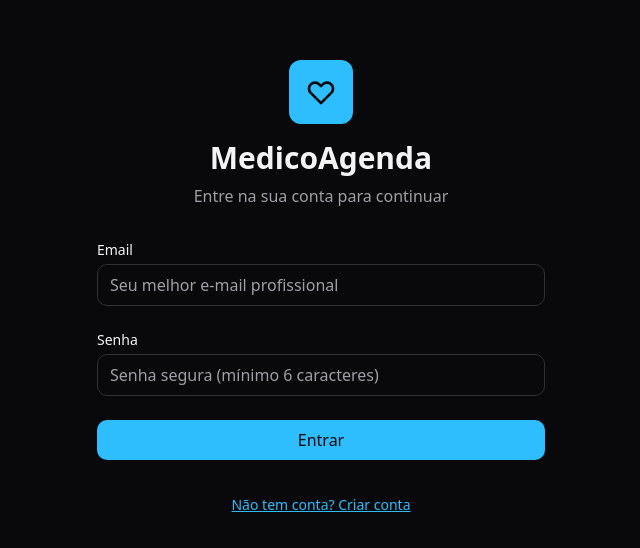
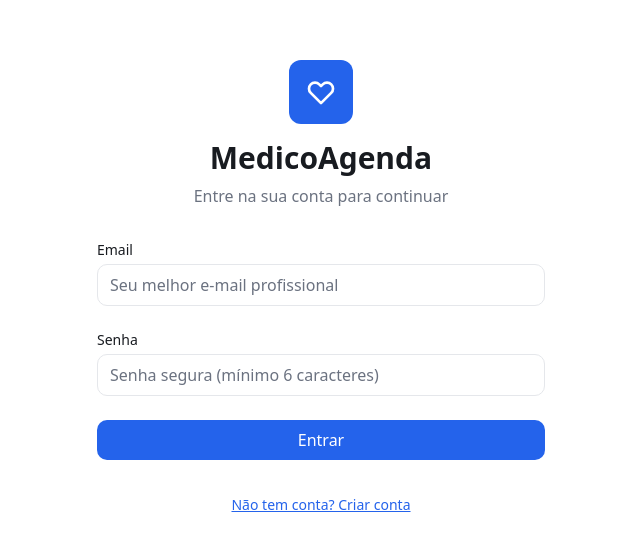
Before and after one commit to rodrigosguario/app_medico_2, a React (Vite) app: page / in a window 1280 px wide. Shown: the part 112-660 px from the top of the page, without its empty margins (319-959 px from the left). Built offline with nearby package versions, Linux system fonts and the light colour scheme; no server answers.

Commit message:
Revert layout changes

```diff
--- a/src/index.css
+++ b/src/index.css
@@ -2,209 +2,208 @@
 @tailwind components;
 @tailwind utilities;
 
-/* Modern Tech-Forward Design System
-All colors, gradients, fonts, etc should be defined here.
+/* Modern Professional Design System
+Clean, intelligent design focused on usability and elegance.
 All colors MUST be HSL for consistency.
 */
 
 @layer base {
   :root {
-    /* Base Colors - Modern Tech Palette */
-    --background: 240 10% 3.9%;
-    --foreground: 240 5% 96%;
+    /* Base Colors - Clean Professional Palette */
+    --background: 0 0% 100%;
+    --foreground: 222 13% 11%;
 
-    --card: 240 10% 3.9%;
-    --card-foreground: 240 5% 96%;
+    --card: 0 0% 100%;
+    --card-foreground: 222 13% 11%;
 
-    --popover: 240 5% 6%;
-    --popover-foreground: 240 5% 96%;
+    --popover: 0 0% 100%;
+    --popover-foreground: 222 13% 11%;
 
-    /* Primary - Vibrant Blue/Cyan Tech */
-    --primary: 199 100% 59%;
-    --primary-foreground: 240 10% 3.9%;
-    --primary-glow: 199 100% 69%;
-    --primary-dark: 199 100% 49%;
-    --primary-muted: 199 50% 25%;
+    /* Primary - Modern Blue */
+    --primary: 221 83% 53%;
+    --primary-foreground: 0 0% 100%;
+    --primary-light: 221 83% 95%;
+    --primary-dark: 221 83% 45%;
+    --primary-muted: 221 25% 25%;
 
-    /* Secondary - Electric Purple */
-    --secondary: 271 91% 65%;
-    --secondary-foreground: 240 10% 3.9%;
-    --secondary-glow: 271 91% 75%;
-    --secondary-dark: 271 91% 55%;
+    /* Secondary - Soft Purple */
+    --secondary: 262 52% 47%;
+    --secondary-foreground: 0 0% 100%;
+    --secondary-light: 262 52% 95%;
+    --secondary-dark: 262 52% 40%;
 
-    /* Accent - Neon Green */
-    --accent: 142 100% 65%;
-    --accent-foreground: 240 10% 3.9%;
-    --accent-glow: 142 100% 75%;
+    /* Accent - Fresh Green */
+    --accent: 142 69% 58%;
+    --accent-foreground: 0 0% 100%;
+    --accent-light: 142 69% 95%;
 
-    /* Muted - Subtle grays with tech feel */
-    --muted: 240 4% 16%;
-    --muted-foreground: 240 5% 64%;
+    /* Muted - Professional grays */
+    --muted: 220 13% 95%;
+    --muted-foreground: 220 9% 46%;
 
-    /* Destructive - Vibrant red-orange */
-    --destructive: 0 100% 65%;
-    --destructive-foreground: 240 10% 3.9%;
+    /* Destructive - Soft red */
+    --destructive: 0 65% 51%;
+    --destructive-foreground: 0 0% 100%;
 
-    /* Borders and inputs - Subtle with glow capability */
-    --border: 240 6% 20%;
-    --input: 240 6% 20%;
-    --ring: 199 100% 59%;
+    /* Borders and inputs */
+    --border: 220 13% 91%;
+    --input: 220 13% 91%;
+    --ring: 221 83% 53%;
 
     --radius: 0.75rem;
 
-    /* Tech Gradients */
-    --gradient-primary: linear-gradient(135deg, hsl(var(--primary)), hsl(var(--primary-glow)));
-    --gradient-secondary: linear-gradient(135deg, hsl(var(--secondary)), hsl(var(--secondary-glow)));
-    --gradient-accent: linear-gradient(135deg, hsl(var(--accent)), hsl(var(--accent-glow)));
-    --gradient-tech: linear-gradient(135deg, hsl(var(--primary)), hsl(var(--secondary)));
-    --gradient-dark: linear-gradient(135deg, hsl(var(--background)), hsl(240 6% 8%));
-    --gradient-card: linear-gradient(135deg, hsl(240 8% 6%), hsl(240 6% 8%));
+    /* Professional Gradients */
+    --gradient-primary: linear-gradient(135deg, hsl(var(--primary)), hsl(221 83% 60%));
+    --gradient-secondary: linear-gradient(135deg, hsl(var(--secondary)), hsl(262 52% 55%));
+    --gradient-accent: linear-gradient(135deg, hsl(var(--accent)), hsl(142 69% 65%));
+    --gradient-subtle: linear-gradient(135deg, hsl(var(--background)), hsl(220 13% 98%));
+    --gradient-card: linear-gradient(135deg, hsl(0 0% 100%), hsl(220 13% 98%));
 
-    /* Neon Shadows */
-    --shadow-primary: 0 0 40px hsl(var(--primary) / 0.3);
-    --shadow-secondary: 0 0 40px hsl(var(--secondary) / 0.3);
-    --shadow-accent: 0 0 40px hsl(var(--accent) / 0.3);
-    --shadow-glow: 0 0 60px hsl(var(--primary) / 0.4);
-    --shadow-card: 0 10px 30px -10px hsl(var(--background) / 0.8);
+    /* Elegant Shadows */
+    --shadow-sm: 0 1px 2px 0 hsl(0 0% 0% / 0.05);
+    --shadow-md: 0 4px 6px -1px hsl(0 0% 0% / 0.1), 0 2px 4px -2px hsl(0 0% 0% / 0.1);
+    --shadow-lg: 0 10px 15px -3px hsl(0 0% 0% / 0.1), 0 4px 6px -4px hsl(0 0% 0% / 0.1);
+    --shadow-xl: 0 20px 25px -5px hsl(0 0% 0% / 0.1), 0 8px 10px -6px hsl(0 0% 0% / 0.1);
+    --shadow-primary: 0 4px 14px 0 hsl(var(--primary) / 0.15);
+    --shadow-accent: 0 4px 14px 0 hsl(var(--accent) / 0.15);
 
-    /* Medical Theme - Tech Enhanced */
-    --medical: 199 100% 59%;
-    --medical-foreground: 240 10% 3.9%;
-    --medical-secondary: 194 100% 65%;
-    --medical-accent: 184 100% 70%;
+    /* Medical Theme - Professional */
+    --medical: 221 83% 53%;
+    --medical-foreground: 0 0% 100%;
+    --medical-light: 221 83% 95%;
 
-    /* Status Colors - Vibrant Tech */
-    --success: 142 100% 55%;
-    --success-foreground: 240 10% 3.9%;
-    --warning: 38 100% 60%;
-    --warning-foreground: 240 10% 3.9%;
-    --error: 0 100% 65%;
-    --error-foreground: 240 10% 3.9%;
+    /* Status Colors - Professional */
+    --success: 142 69% 58%;
+    --success-foreground: 0 0% 100%;
+    --success-light: 142 69% 95%;
+
+    --warning: 38 92% 50%;
+    --warning-foreground: 0 0% 100%;
+    --warning-light: 38 92% 95%;
+
+    --error: 0 65% 51%;
+    --error-foreground: 0 0% 100%;
+    --error-light: 0 65% 95%;
 
     /* Medical Event Types */
-    --plantao: 0 100% 65%;
-    --plantao-foreground: 240 10% 3.9%;
-    --consulta: 142 100% 55%;
-    --consulta-foreground: 240 10% 3.9%;
-    --procedimento: 271 91% 65%;
-    --procedimento-foreground: 240 10% 3.9%;
+    --plantao: 0 65% 51%;
+    --plantao-foreground: 0 0% 100%;
+    --consulta: 142 69% 58%;
+    --consulta-foreground: 0 0% 100%;
+    --procedimento: 262 52% 47%;
+    --procedimento-foreground: 0 0% 100%;
 
-    /* Sidebar - Dark tech theme */
-    --sidebar-background: 240 8% 4%;
-    --sidebar-foreground: 240 5% 90%;
-    --sidebar-primary: 199 100% 59%;
-    --sidebar-primary-foreground: 240 10% 3.9%;
-    --sidebar-accent: 240 6% 12%;
-    --sidebar-accent-foreground: 240 5% 90%;
-    --sidebar-border: 240 6% 15%;
-    --sidebar-ring: 199 100% 59%;
-
-    /* Animation Variables */
-    --transition-smooth: all 0.3s cubic-bezier(0.4, 0, 0.2, 1);
-    --transition-bounce: all 0.3s cubic-bezier(0.68, -0.55, 0.265, 1.55);
-    --animation-glow: glow 2s ease-in-out infinite alternate;
+    /* Sidebar - Clean theme */
+    --sidebar-background: 0 0% 98%;
+    --sidebar-foreground: 222 13% 11%;
+    --sidebar-primary: 221 83% 53%;
+    --sidebar-primary-foreground: 0 0% 100%;
+    --sidebar-accent: 220 13% 95%;
+    --sidebar-accent-foreground: 222 13% 11%;
+    --sidebar-border: 220 13% 91%;
+    --sidebar-ring: 221 83% 53%;
   }
 
-  .light {
-    /* Light mode - Clean tech aesthetic */
-    --background: 240 100% 99%;
-    --foreground: 240 10% 3.9%;
+  .dark {
+    /* Dark mode - Elegant and professional */
+    --background: 222 84% 5%;
+    --foreground: 210 40% 98%;
 
-    --card: 0 0% 100%;
-    --card-foreground: 240 10% 3.9%;
+    --card: 222 84% 5%;
+    --card-foreground: 210 40% 98%;
 
-    --popover: 0 0% 100%;
-    --popover-foreground: 240 10% 3.9%;
+    --popover: 222 84% 5%;
+    --popover-foreground: 210 40% 98%;
 
-    --primary: 199 89% 48%;
-    --primary-foreground: 0 0% 100%;
-    --primary-glow: 199 89% 58%;
+    --primary: 221 83% 60%;
+    --primary-foreground: 222 84% 5%;
+    --primary-light: 221 83% 15%;
 
-    --secondary: 271 81% 56%;
-    --secondary-foreground: 0 0% 100%;
-    --secondary-glow: 271 81% 66%;
+    --secondary: 262 52% 55%;
+    --secondary-foreground: 222 84% 5%;
+    --secondary-light: 262 52% 15%;
 
-    --muted: 240 5% 94%;
-    --muted-foreground: 240 4% 46%;
+    --accent: 142 69% 65%;
+    --accent-foreground: 222 84% 5%;
+    --accent-light: 142 69% 15%;
 
-    --border: 240 6% 90%;
-    --input: 240 6% 90%;
+    --muted: 217 33% 17%;
+    --muted-foreground: 215 20% 65%;
 
-    --gradient-card: linear-gradient(135deg, hsl(0 0% 100%), hsl(240 5% 98%));
+    --border: 217 33% 17%;
+    --input: 217 33% 17%;
+
+    --gradient-card: linear-gradient(135deg, hsl(222 84% 5%), hsl(217 33% 8%));
+    --gradient-subtle: linear-gradient(135deg, hsl(222 84% 5%), hsl(217 33% 7%));
+
+    --shadow-primary: 0 4px 14px 0 hsl(var(--primary) / 0.25);
+    --shadow-accent: 0 4px 14px 0 hsl(var(--accent) / 0.25);
+
+    --sidebar-background: 222 84% 4%;
+    --sidebar-foreground: 210 40% 98%;
+    --sidebar-primary: 221 83% 60%;
+    --sidebar-primary-foreground: 222 84% 5%;
+    --sidebar-accent: 217 33% 15%;
+    --sidebar-accent-foreground: 210 40% 98%;
+    --sidebar-border: 217 33% 17%;
   }
 }
 
-/* Advanced Keyframes for Tech Animations */
-@keyframes glow {
-  0% { box-shadow: 0 0 20px hsl(var(--primary) / 0.3); }
-  100% { box-shadow: 0 0 40px hsl(var(--primary) / 0.6), 0 0 60px hsl(var(--primary) / 0.3); }
+/* Subtle Professional Animations */
+@keyframes fade-in {
+  0% { opacity: 0; transform: translateY(8px); }
+  100% { opacity: 1; transform: translateY(0); }
 }
 
-@keyframes pulse-tech {
-  0%, 100% { opacity: 1; }
-  50% { opacity: 0.7; }
+@keyframes slide-up {
+  0% { transform: translateY(12px); opacity: 0; }
+  100% { transform: translateY(0); opacity: 1; }
 }
 
-@keyframes shimmer {
-  0% { transform: translateX(-100%); }
-  100% { transform: translateX(100%); }
+@keyframes scale-in {
+  0% { transform: scale(0.95); opacity: 0; }
+  100% { transform: scale(1); opacity: 1; }
 }
 
-@keyframes float {
-  0%, 100% { transform: translateY(0px); }
-  50% { transform: translateY(-10px); }
+@keyframes gentle-bounce {
+  0%, 100% { transform: translateY(0); }
+  50% { transform: translateY(-2px); }
 }
 
-/* Tech Component Styles */
+/* Professional Component Styles */
 @layer components {
-  .tech-card {
-    @apply bg-gradient-to-br from-card via-card/90 to-muted/30
-           border border-border/50 backdrop-blur-sm
+  .modern-card {
+    @apply bg-card border border-border/50 rounded-xl
+           shadow-sm hover:shadow-md
            transition-all duration-300
-           hover:shadow-lg hover:shadow-primary/10
-           hover:-translate-y-1 hover:border-primary/30;
+           hover:-translate-y-0.5 hover:border-primary/20;
   }
 
-  .tech-button {
-    @apply bg-gradient-to-r from-primary to-primary-glow
-           hover:from-primary-glow hover:to-primary
+  .modern-button {
+    @apply bg-gradient-to-r from-primary to-primary-dark
+           hover:from-primary-dark hover:to-primary
            text-primary-foreground font-medium
+           shadow-sm hover:shadow-primary
            transition-all duration-300
-           hover:shadow-lg hover:shadow-primary/30
-           active:scale-95;
+           hover:scale-[1.02] active:scale-[0.98];
   }
 
-  .tech-input {
-    @apply bg-background/50 border-border/50
-           focus:border-primary/50 focus:ring-2 focus:ring-primary/20
-           transition-all duration-300;
+  .glass-effect {
+    @apply bg-white/80 dark:bg-card/80 backdrop-blur-sm
+           border border-white/20 dark:border-border/20;
   }
 
-  .glow-effect {
-    animation: var(--animation-glow);
-  }
-
-  .shimmer-effect {
-    position: relative;
-    overflow: hidden;
-  }
-
-  .shimmer-effect::before {
-    content: '';
-    position: absolute;
-    top: 0;
-    left: 0;
-    right: 0;
-    bottom: 0;
-    background: linear-gradient(90deg, transparent, hsl(var(--primary) / 0.1), transparent);
-    animation: shimmer 2s infinite;
-  }
-
-  .tech-gradient-text {
+  .gradient-text {
     background: linear-gradient(135deg, hsl(var(--primary)), hsl(var(--secondary)));
     -webkit-background-clip: text;
     background-clip: text;
     -webkit-text-fill-color: transparent;
+  }
+
+  .floating-card {
+    @apply modern-card animate-gentle-bounce;
+    animation-duration: 3s;
+    animation-delay: var(--animation-delay, 0s);
   }
 }
 @media (max-width: 768px) {
```
Also changed, not shown: src/components/settings/CalendarTab.tsx (+82 -78 lines), tailwind.config.ts (+32 -43 lines).
